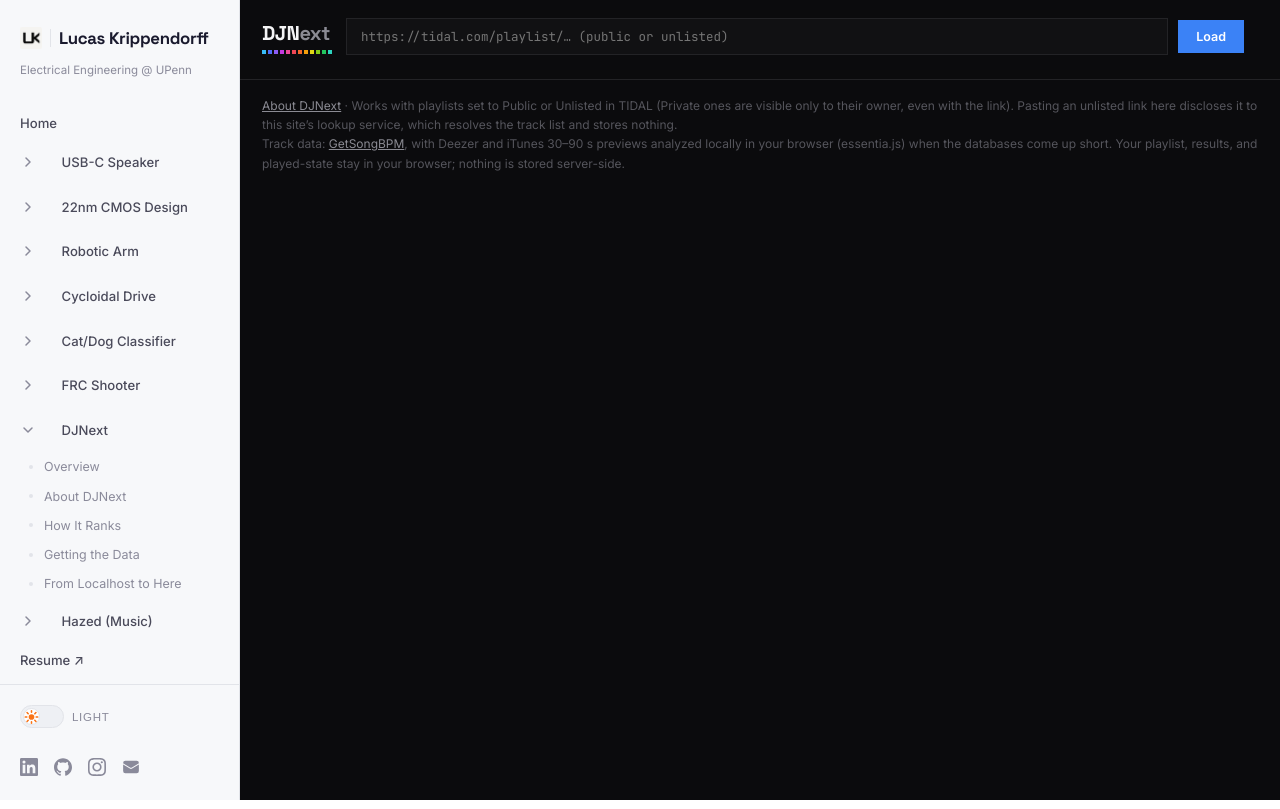
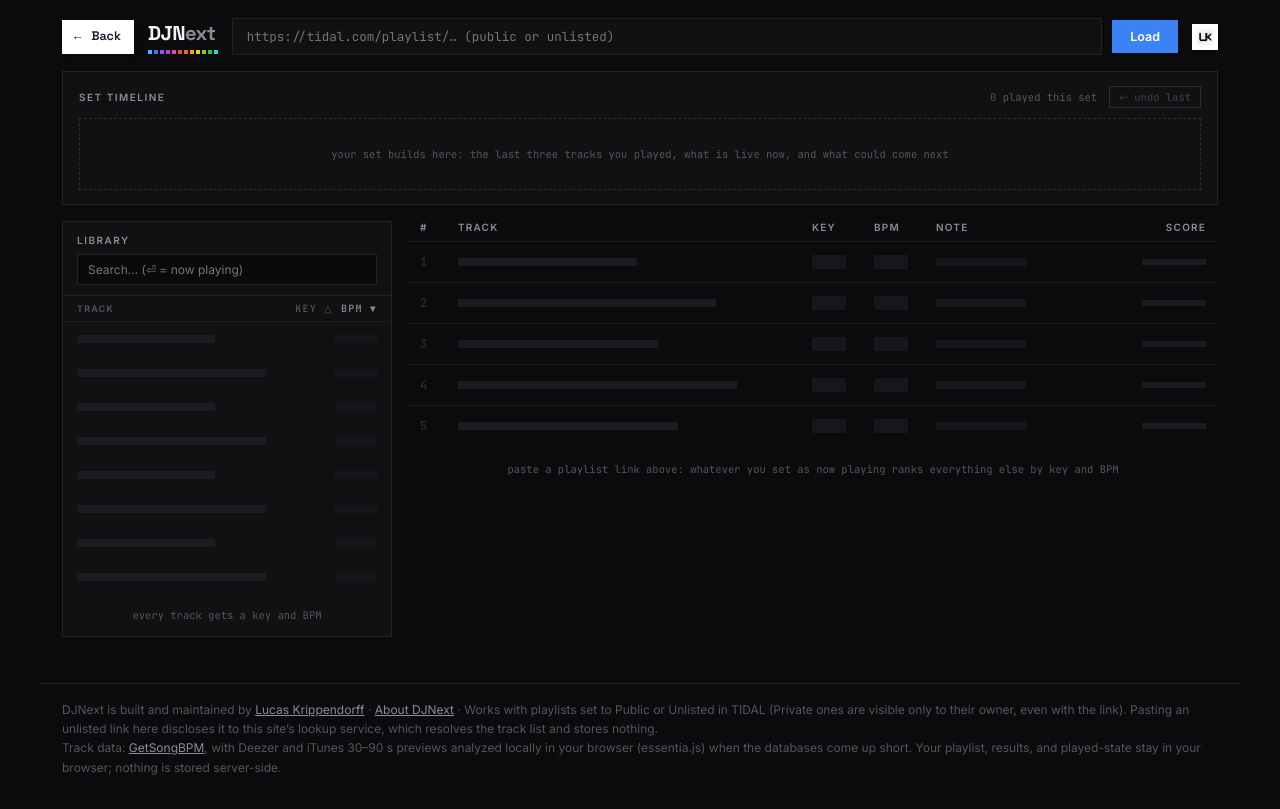
Before and after one commit to lukr21/Portfolio, a Next.js app: page /djnext/app in a window 1280 px wide. Built offline with nearby package versions, Linux system fonts and the light colour scheme.

Commit message:
Nav-slide transition, idle preview UI, DJNext-styled open button, Back chip and LK mark

```diff
--- a/app/djnext/app/page.tsx
+++ b/app/djnext/app/page.tsx
@@ -14,6 +14,8 @@
       <DJNextApp />
       <div className="djs-footnotes">
         <p>
+          DJNext is built and maintained by{" "}
+          <Link href="/">Lucas Krippendorff</Link> &middot;{" "}
           <Link href="/djnext">About DJNext</Link> &middot; Works with playlists set to Public or
           Unlisted in TIDAL (Private ones are visible only to their owner, even with the link).
           Pasting an unlisted link here discloses it to this site&rsquo;s lookup service, which
--- a/app/globals.css
+++ b/app/globals.css
@@ -1881,3 +1881,95 @@
   font-weight: 600;
   color: var(--text);
 }
+
+
+/* Hero button on the DJNext write-up page */
+.djnext-open-btn {
+  display: inline-flex;
+  flex-direction: column;
+  gap: 5px;
+  margin: 1.75rem 0 0.75rem;
+  padding: 0.8rem 1.7rem 0.7rem;
+  background: #111113;
+  border: 1px solid #2c2c31;
+  border-radius: 0;
+  color: #f4f4f5;
+  font-family: 'Inter', sans-serif;
+  font-weight: 600;
+  font-size: 0.92rem;
+  text-decoration: none;
+  transition: border-color var(--transition), background var(--transition);
+}
+.djnext-open-btn:hover { background: #16161b; border-color: #3b82f6; }
+.djnext-open-btn::after {
+  content: "";
+  display: block;
+  height: 4px;
+  background: linear-gradient(90deg, #38bdf8 0 8.3%, #4f6ef7 0 16.6%, #8b5cf6 0 25%, #c53ae0 0 33.3%, #ec4899 0 41.6%, #ef4655 0 50%, #f4672a 0 58.3%, #f59e0b 0 66.6%, #e0d515 0 75%, #84cc16 0 83.3%, #22c55e 0 91.6%, #2dd4bf 0 100%);
+}
+
+/* Entering DJNext: the site chrome slides away and the tool takes the room.
+   Driven purely by the app page being in the DOM. */
+.main { transition: margin-left 0.4s cubic-bezier(0.4, 0, 0.2, 1); }
+body:has(.djs-page) .side-nav { transform: translateX(-100%); }
+body:has(.djs-page) .main { margin-left: 0; }
+body:has(.djs-page) .mobile-bar,
+body:has(.djs-page) .mobile-dropdown { transform: translateY(-110%); }
+.mobile-bar, .mobile-dropdown { transition: transform 0.4s cubic-bezier(0.4, 0, 0.2, 1); }
+.djs-page { animation: djsFadeIn 0.45s ease both; }
+@keyframes djsFadeIn { from { opacity: 0; } to { opacity: 1; } }
+
+/* Back to the site from inside the tool: compact chip in the site's own style */
+.djs-back {
+  display: inline-flex;
+  align-items: center;
+  gap: 0.45rem;
+  padding: 0.4rem 0.8rem 0.4rem 0.6rem;
+  background: #ffffff;
+  border-radius: 0;
+  color: #1a1a2e;
+  font-family: 'Space Grotesk', sans-serif;
+  font-size: 0.78rem;
+  font-weight: 600;
+  text-decoration: none;
+  box-shadow: 0 1px 4px rgba(0, 0, 0, 0.4);
+  transition: transform 0.2s ease, box-shadow 0.2s ease;
+  flex: none;
+}
+.djs-back:hover { transform: translateX(-2px); box-shadow: 0 2px 8px rgba(0, 0, 0, 0.5); }
+.djs-back img { width: 16px; height: 16px; display: block; }
+.djs-back span { white-space: nowrap; }
+
+/* KaTeX equation layout */
+.equation__main .katex-display { margin: 0.2rem 0 1rem; }
+.equation__cases {
+  display: flex;
+  gap: 2.5rem;
+  flex-wrap: wrap;
+  justify-content: center;
+  overflow-x: auto;
+}
+.equation__cases .katex-display { margin: 0.4rem 0; }
+.equation__cases .katex { font-size: 0.92rem; }
+.equation__note {
+  margin-top: 1rem;
+  font-size: 0.8rem;
+  color: var(--text-muted);
+  text-align: center;
+}
+.equation__note em { color: var(--blue); font-style: italic; }
+
+/* LK mark in the DJNext header: persistent link back to the site */
+.djs-lk {
+  display: inline-flex;
+  align-items: center;
+  justify-content: center;
+  width: 26px;
+  height: 26px;
+  background: #ffffff;
+  border-radius: 0;
+  flex: none;
+  transition: transform 0.2s ease;
+}
+.djs-lk:hover { transform: scale(1.08); }
+.djs-lk img { width: 16px; height: 16px; display: block; }
--- a/components/Sidebar.tsx
+++ b/components/Sidebar.tsx
@@ -203,7 +203,7 @@
     active: boolean,
   ) => void;
   handleOverviewClick: (e: React.MouseEvent, folderPath: string) => void;
-  handleSectionClick: (e: React.MouseEvent, id: string) => void;
+  handleSectionClick: (e: React.MouseEvent, id: string, folderPath?: string) => void;
   activeSection: string;
   onLinkClick?: () => void;
   isMobile?: boolean;
@@ -355,7 +355,7 @@
                               href={`#${section.id}`}
                               className={subFolderLinkClass}
                               onClick={(e) => {
-                                handleSectionClick(e, section.id);
+                                handleSectionClick(e, section.id, folder.path);
                                 onLinkClick?.();
                               }}
                             >
@@ -384,7 +384,7 @@
                                       href={`#${child.id}`}
                                       className={childClass}
                                       onClick={(e) => {
-                                        handleSectionClick(e, child.id);
+                                        handleSectionClick(e, child.id, folder.path);
                                         onLinkClick?.();
                                       }}
                                     >
@@ -415,7 +415,7 @@
                           href={`#${section.id}`}
                           className={linkClass}
                           onClick={(e) => {
-                            handleSectionClick(e, section.id);
+                            handleSectionClick(e, section.id, folder.path);
                             onLinkClick?.();
                           }}
                         >
@@ -648,11 +648,15 @@
   );
 
   const handleSectionClick = useCallback(
-    (e: React.MouseEvent, id: string) => {
+    (e: React.MouseEvent, id: string, folderPath?: string) => {
       e.preventDefault();
+      if (folderPath && pathname !== folderPath) {
+        router.push(`${folderPath}#${id}`);
+        return;
+      }
       scrollToSection(id);
     },
-    [],
+    [pathname, router],
   );
 
   const closeMobile = useCallback(() => setMobileOpen(false), []);
--- a/components/djnext/DJNextApp.tsx
+++ b/components/djnext/DJNextApp.tsx
@@ -7,6 +7,7 @@
  * does not follow the site theme. Radius 0 everywhere is intentional.
  */
 
+import Link from "next/link";
 import { CSSProperties, useCallback, useEffect, useMemo, useRef, useState } from "react";
 import { Cfg, Track, rank, toCamelot } from "./camelot";
 import DJLogo from "./DJLogo";
@@ -562,11 +563,27 @@
   const resetPlayed = () => setDj((s) => ({ ...s, played: {}, lastSnap: null, epoch: s.epoch + 1 }));
 
   const showPanes = status === "ready" || status === "analyzing";
+  const idle = !showPanes;
+
+  const skeletonRows = (n: number, keyed: string) => (
+    <>
+      {Array.from({ length: n }, (_, i) => (
+        <div key={`${keyed}${i}`} style={{ display: "flex", justifyContent: "space-between", alignItems: "center", gap: 8, height: ROW_H, boxSizing: "border-box", padding: "0 14px" }}>
+          <span style={{ height: 8, width: `${46 + ((i * 17) % 34)}%`, background: "#1c1c20" }} />
+          <span style={{ height: 8, width: 42, background: "#16161b", flex: "none" }} />
+        </div>
+      ))}
+    </>
+  );
 
   return (
     <div style={{ color: "#f4f4f5", maxWidth: 1200, margin: "0 auto" }}>
       {/* Header row */}
       <div style={{ display: "flex", alignItems: "center", gap: 14, padding: "18px 22px 0", flexWrap: "wrap" }}>
+        <Link href="/djnext" className="djs-back" aria-label="Back to lucaskrippendorff.com">
+          <span aria-hidden="true">&larr;</span>
+          <span>Back</span>
+        </Link>
         <DJLogo size={20} />
         <div style={{ flex: 1, display: "flex", alignItems: "center", gap: 10, minWidth: 320 }}>
           <input
@@ -584,7 +601,7 @@
             {status === "loading" ? "Loading…" : "Load"}
           </button>
         </div>
-        <div style={{ font: `400 11.5px ${INTER}`, color: "#8b8b93" }}>
+        <div style={{ font: `400 11.5px ${INTER}`, color: "#8b8b93", display: "flex", alignItems: "center", gap: 14 }}>
           {status === "error" && <span style={{ color: "#f97316" }}>{statusMsg}</span>}
           {status === "loading" && (
             <span style={{ display: "inline-flex", alignItems: "center", gap: 6 }}>
@@ -613,10 +630,13 @@
               <span style={{ color: "#60a5fa", cursor: "pointer" }} onClick={resetPlayed}>reset played</span>
             </>
           )}
+          <Link href="/" className="djs-lk" title="lucaskrippendorff.com" aria-label="lucaskrippendorff.com">
+            <img src="/assets/img/lk-black-bone-r90-180.png" alt="LK" />
+          </Link>
         </div>
       </div>
 
-      {showPanes && (
+      {(showPanes || idle) && (
         <>
           {/* Set-timeline rail */}
           <div style={{ ...S.panel, margin: "16px 22px 0", padding: "14px 16px", overflow: "hidden" }}>
@@ -636,7 +656,9 @@
             </div>
             {rail || (
               <div style={{ border: "1px dashed #2c2c31", padding: "28px 18px", textAlign: "center", color: "#55555c", font: `400 10.5px ${MONO}` }}>
-                pick a track from the library to start your set
+                {idle
+                  ? "your set builds here: the last three tracks you played, what is live now, and what could come next"
+                  : "pick a track from the library to start your set"}
               </div>
             )}
           </div>
@@ -672,6 +694,14 @@
                 </div>
               </div>
               <div ref={libScrollRef} style={{ maxHeight: 436, overflowY: "auto" }}>
+                {idle && (
+                  <div>
+                    {skeletonRows(8, "libskel")}
+                    <div style={{ padding: "14px", textAlign: "center", color: "#55555c", font: `400 10.5px ${MONO}` }}>
+                      every track gets a key and BPM
+                    </div>
+                  </div>
+                )}
                 <div style={{ position: "relative" }}>
                   {/* spotlight bar */}
                   <div
@@ -795,8 +825,25 @@
                   )}
                 </>
               ) : (
-                <div style={{ ...S.panel, padding: "28px 18px", textAlign: "center", color: "#55555c", font: `400 10.5px ${MONO}` }}>
-                  suggestions appear here once a track is playing
+                <div>
+                  <div style={{ display: "grid", gridTemplateColumns: "28px 1fr 52px 52px 150px 110px", gap: 10, padding: "0 12px 8px", font: `600 10px ${INTER}`, letterSpacing: 1.2, color: "#8b8b93" }}>
+                    <div>#</div><div>TRACK</div><div>KEY</div><div>BPM</div><div>NOTE</div><div style={{ textAlign: "right" }}>SCORE</div>
+                  </div>
+                  {Array.from({ length: 5 }, (_, i) => (
+                    <div key={`sugskel${i}`} style={{ display: "grid", gridTemplateColumns: "28px 1fr 52px 52px 150px 110px", gap: 10, alignItems: "center", padding: "12px 12px", borderTop: "1px solid #1c1c20" }}>
+                      <span style={{ font: `500 12px 'JetBrains Mono',monospace`, color: "#2c2c31" }}>{i + 1}</span>
+                      <span style={{ height: 8, width: `${52 + ((i * 23) % 40)}%`, background: "#1c1c20" }} />
+                      <span style={{ height: 14, width: 34, background: "#16161b" }} />
+                      <span style={{ height: 14, width: 34, background: "#16161b" }} />
+                      <span style={{ height: 8, width: "60%", background: "#16161b" }} />
+                      <span style={{ display: "flex", justifyContent: "flex-end" }}><span style={{ height: 6, width: 64, background: "#1c1c20" }} /></span>
+                    </div>
+                  ))}
+                  <div style={{ padding: "16px 12px", textAlign: "center", color: "#55555c", font: `400 10.5px 'JetBrains Mono',monospace` }}>
+                    {idle
+                      ? "paste a playlist link above: whatever you set as now playing ranks everything else by key and BPM"
+                      : "suggestions appear here once a track is playing"}
+                  </div>
                 </div>
               )}
             </div>
--- a/package.json
+++ b/package.json
@@ -9,11 +9,13 @@
   },
   "dependencies": {
     "essentia.js": "^0.1.3",
+    "katex": "^0.18.4",
     "next": "^15.3.1",
     "react": "^19.1.0",
     "react-dom": "^19.1.0"
   },
   "devDependencies": {
+    "@types/katex": "^0.16.8",
     "@types/node": "^22.14.1",
     "@types/react": "^19.1.2",
     "@types/react-dom": "^19.1.2",
```
Also changed, not shown: app/djnext/page.tsx (+19 -37 lines), components/djnext/OpenDJNext.tsx (added, +15 -0 lines), 1 other file (tests, documents, lock files or other folders).
